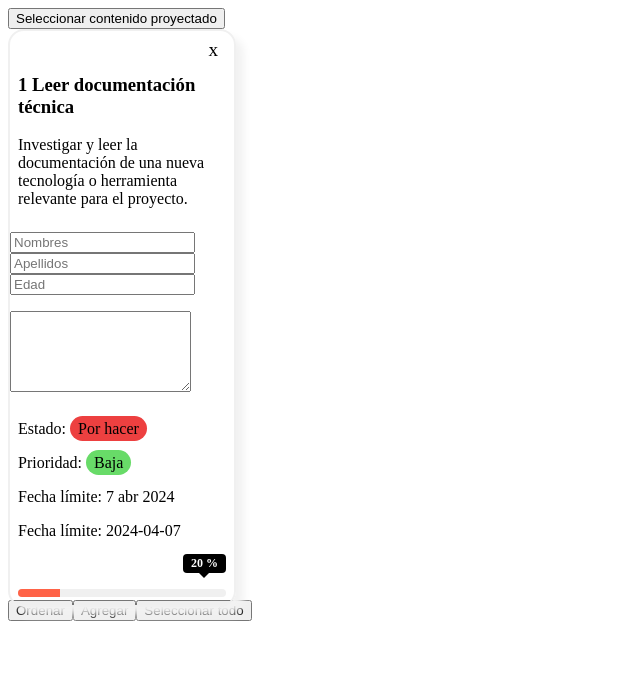
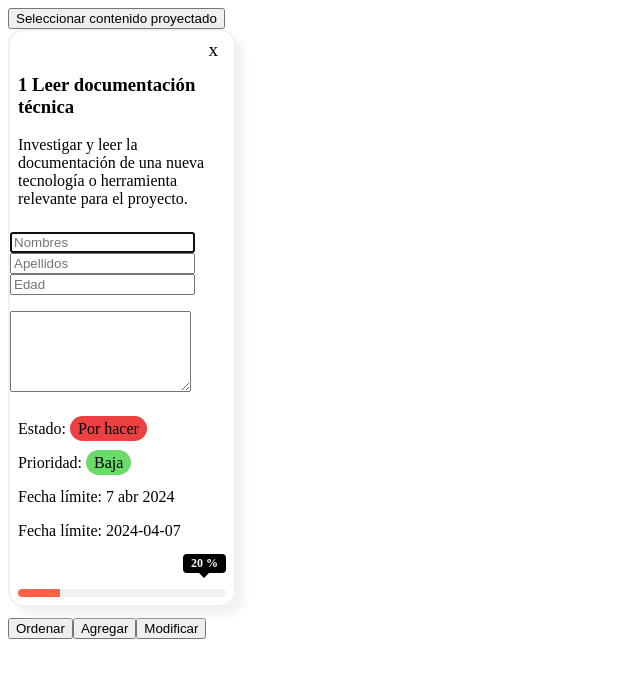
Before and after one commit to jgarea/angular-18-app, an Angular app: page / in a window 1280 px wide. Shown: the top 678 px of the page, without its empty margins (0-640 px from the left). Built offline with nearby package versions, Linux system fonts and the light colour scheme.

Commit message:
add hooks

```diff
--- a/src/app/app.component.html
+++ b/src/app/app.component.html
@@ -1,9 +1,12 @@
 <div class="todo-container">
-  @for (todo of todoData; track todo.id) {
+  <!-- <app-todo
+    [todoData]="todoData"
+    (onClickIcon)="getTodoInfo($event)"
+  > -->
   <app-todo
-    [todoData]="todo"
-    (onClickIcon)="getTodoInfo($event)"
-
+  *ngIf="todoData"
+    [todoData]="todoData"
+    (onClickIcon)="todoData = null"
   >
     <app-input #inputref placeholder="Nombres"></app-input>
     <app-input #inputref placeholder="Apellidos"></app-input>
@@ -12,9 +15,9 @@
     <textarea rows="5"></textarea>
   </div>
 </app-todo>
-  } @empty {
-  <p>No hay datos</p>
-  }
+
+<!-- <router-outlet></router-outlet> -->
+
   <!-- *ngFor="
       let todo of todoData;
       let i = index;
@@ -26,6 +29,7 @@
     " -->
 </div>
 <br>
+<br>
 <button (click)="orderData()">Ordenar</button>
 <button (click)="addTodo()">Agregar</button>
-<button (click)="selectTodo()">Seleccionar todo</button>
+<button (click)="change()">Modificar</button>
--- a/src/app/app.component.ts
+++ b/src/app/app.component.ts
@@ -23,7 +23,8 @@ export class AppComponent {
 
   // todoData:NTodo.TodoData[]= [];
   // todoData:NTodo.TodoData[]= [TODO_DATA[0]];
-  todoData:NTodo.TodoData[]= TODO_DATA.filter(item => item.id < 2);
+  // todoData:NTodo.TodoData[]= TODO_DATA.filter(item => item.id < 2);
+  todoData:any = TODO_DATA[0];
 //para seleccionar un elemento del DOM
   // @ViewChild(TodoComponent,{read: ElementRef}) todo?: ElementRef;
   @ViewChildren(TodoComponent,{read: ElementRef}) todo?: QueryList<ElementRef>;
@@ -38,20 +39,22 @@ export class AppComponent {
   }
 
   orderData(){
-    this.todoData=this.todoData.sort((a, b) => a.priority - b.priority);
+    // this.todoData=this.todoData.sort((a, b) => a.priority - b.priority);
   }
 
-  selectTodo(){
+  change(){
     // const todo = document.querySelectorAll('app-todo');
     // console.log(todo);
     // const items = this.todo?.map(item => item);
     // console.log(items);
-    this.todo?.changes.subscribe(values => {
-      console.log(values);
-    })
+    // this.todo?.changes.subscribe(values => {
+    //   console.log(values);
+    // })
+    this.todoData={...this.todoData, description: 'ngOnchanges'};
+
   }
 
   addTodo(){
-    this.todoData=TODO_DATA.filter(item => item.id < 4);
+    // this.todoData=TODO_DATA.filter(item => item.id < 4);
   }
 }
--- /dev/null
+++ b/src/app/components/home/home.component.html
@@ -0,0 +1 @@
+<p>home works!</p>
--- a/src/app/pages/todo/todo.component.html
+++ b/src/app/pages/todo/todo.component.html
@@ -5,6 +5,7 @@
 <button (click)="selectContent()">Seleccionar contenido proyectado</button>
 <div
   class="card-container"
+  #divRef
 >
   @if (todoData) {
   <span class="icon-close" (click)="onClickIcon.emit(todoData)">x</span>
--- a/src/app/pages/todo/todo.component.ts
+++ b/src/app/pages/todo/todo.component.ts
@@ -1,4 +1,4 @@
-import { Component, ContentChild, ContentChildren, ElementRef, EventEmitter, Input, LOCALE_ID, Output, QueryList, ViewChild } from '@angular/core';
+import { AfterContentChecked, AfterContentInit, AfterViewChecked, AfterViewInit, Component, ContentChild, ContentChildren, DoCheck, ElementRef, EventEmitter, input, Input, LOCALE_ID, OnChanges, OnDestroy, OnInit, Output, QueryList, SimpleChanges, ViewChild } from '@angular/core';
 import { NTodo } from '../../models/todo.model';
 import { CommonModule,registerLocaleData } from '@angular/common';
 import es from '@angular/common/locales/es';
@@ -17,16 +17,63 @@ registerLocaleData(es);
   templateUrl: './todo.component.html',
   styleUrl: './todo.component.scss'
 })
-export class TodoComponent {
+export class TodoComponent implements OnChanges,OnInit,DoCheck,AfterContentInit,AfterContentChecked,AfterViewInit,AfterViewChecked,OnDestroy{
+
+  constructor() {
+    // console.log('constructor TodoComponent',this.todoData);
+    console.log('constructor TodoComponent');
+  }
+
+
+  ngOnChanges(changes: SimpleChanges): void {
+    // throw new Error('Method not implemented.');
+    // console.log('ngOnChanges',changes);
+    // console.log('ngOnChanges',this.todoData);
+    console.log('ngOnChanges');
+  }
+  ngOnInit(): void {
+    // throw new Error('Method not implemented.');
+    console.log('ngOnInit');
+  }
+  ngDoCheck(): void {
+    console.log('ngDoCheck');
+  }
+  ngAfterContentInit(): void {
+    console.log('ngAfterContentInit');
+    // const input = this.proyectedContent?.nativeElement.querySelector('input');
+    // input?.focus();
+    // console.log(input);
+    //se puede acceeder a los elementos proyectados, contentChild y contentChildren aunque no accede a toda la funcionalidad
+  }
+  ngAfterContentChecked(): void {
+    console.log('ngAfterContentChecked');
+    const input = this.proyectedContent?.nativeElement.querySelector('input');
+    input?.focus();
+  }
+  ngAfterViewInit(): void {
+    //se puede acceder a los elementos del DOM
+    console.log('ngAfterViewInit',this.divElement);
+  }
+  ngAfterViewChecked(): void {
+    //Cada vez que se actualiza la vista
+    // Acciones con el DOM
+    console.log('ngAfterViewChecked');
+  }
+  ngOnDestroy(): void {
+    console.log('ngOnDestroy',this.divElement);
+  }
+
 
   @Input({required: true}) todoData!: NTodo.TodoData;
   @Output() onClickIcon = new EventEmitter<NTodo.TodoData>();
+  @ViewChild('divRef') divElement?:ElementRef;
 
   // Para seleccionar el primer elemento
   // @ContentChild('inputref') proyectedContent?:ElementRef<HTMLElement>;
 
+  @ContentChild(InputComponent,{read: ElementRef}) proyectedContent?:ElementRef<HTMLElement>;
   // @ContentChildren(InputComponent,{read: ElementRef}) proyectedContent?:ElementRef<HTMLElement>;
-  @ContentChildren(InputComponent,{read: ElementRef}) proyectedContent?:QueryList<ElementRef>;
+  // @ContentChildren(InputComponent,{read: ElementRef}) proyectedContent?:QueryList<ElementRef>;
   get priority():string{
     switch(this.todoData.priority){
       case NTodo.Priority.LOW:
@@ -53,8 +100,8 @@ export class TodoComponent {
 
   selectContent() {
     // console.log(this.proyectedContent);
-    const elements = this.proyectedContent?.map(val => val);
-    console.log(elements);
+    // const elements = this.proyectedContent?.map(val => val);
+    // console.log(elements);
   }
 
 }
```
Also changed, not shown: src/app/components/home/home.component.ts (added, +12 -0 lines), src/app/components/home/home.component.scss (added), 1 other file (tests, documents, lock files or other folders).
